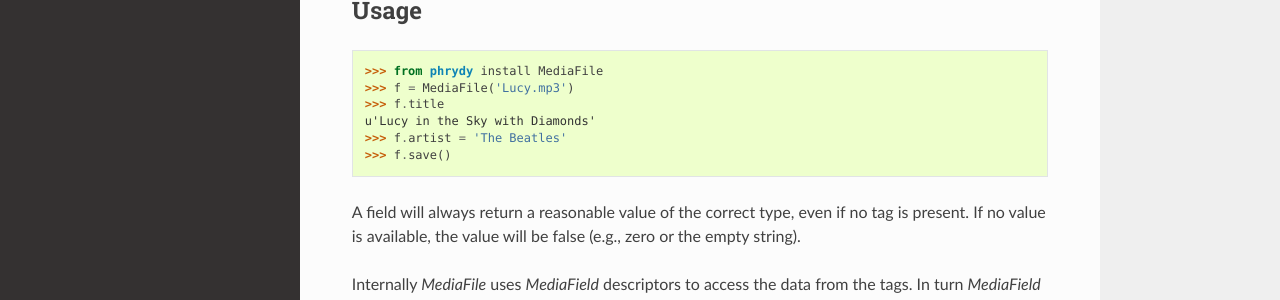
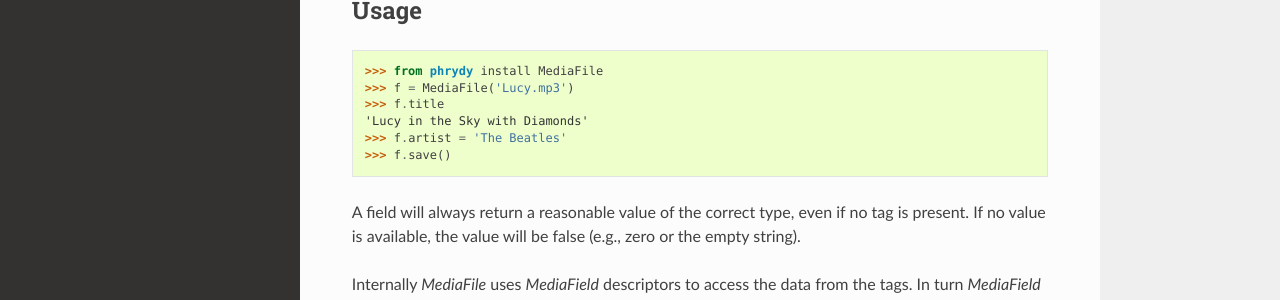
Before and after one commit to Josef-Friedrich/phrydy, a Sphinx documentation site: the page built from doc/source/index.rst, in a window 1280 px wide and 1037 px high. Shown: the part 527-827 px from the top of the window. Built offline with Sphinx 7.4.7 and the Read the Docs theme 2.0.0, drawn with Linux system fonts in a browser that asks for light colours.

Commit message:
Remove the u prefix of same strings
Python 3 made them redundant, as the default string type is Unicode.

```diff
--- a/README.rst
+++ b/README.rst
@@ -85,7 +85,7 @@ Basic usage:
     >>> from phrydy import MediaFileExtended
     >>> f = MediaFileExtended('Lucy.mp3')
     >>> f.title
-    u'Lucy in the Sky with Diamonds'
+    'Lucy in the Sky with Diamonds'
     >>> f.artist = 'The Beatles'
     >>> f.save()
 
--- a/README_template.rst
+++ b/README_template.rst
@@ -85,7 +85,7 @@ Basic usage:
     >>> from phrydy import MediaFileExtended
     >>> f = MediaFileExtended('Lucy.mp3')
     >>> f.title
-    u'Lucy in the Sky with Diamonds'
+    'Lucy in the Sky with Diamonds'
     >>> f.artist = 'The Beatles'
     >>> f.save()
 
--- a/doc/source/conf.py
+++ b/doc/source/conf.py
@@ -14,9 +14,9 @@ source_suffix = '.rst'
 
 master_doc = 'index'
 
-project = u'phrydy'
-copyright = u'2016, Josef Friedrich'
-author = u'Josef Friedrich'
+project = 'phrydy'
+copyright = '2016, Josef Friedrich'
+author = 'Josef Friedrich'
 version = phrydy.__version__
 release = phrydy.__version__
 language = 'en'
--- a/doc/source/index.rst
+++ b/doc/source/index.rst
@@ -29,7 +29,7 @@ Usage
         >>> from phrydy install MediaFile
         >>> f = MediaFile('Lucy.mp3')
         >>> f.title
-        u'Lucy in the Sky with Diamonds'
+        'Lucy in the Sky with Diamonds'
         >>> f.artist = 'The Beatles'
         >>> f.save()
 
```
Also changed, not shown: 2 other files.
